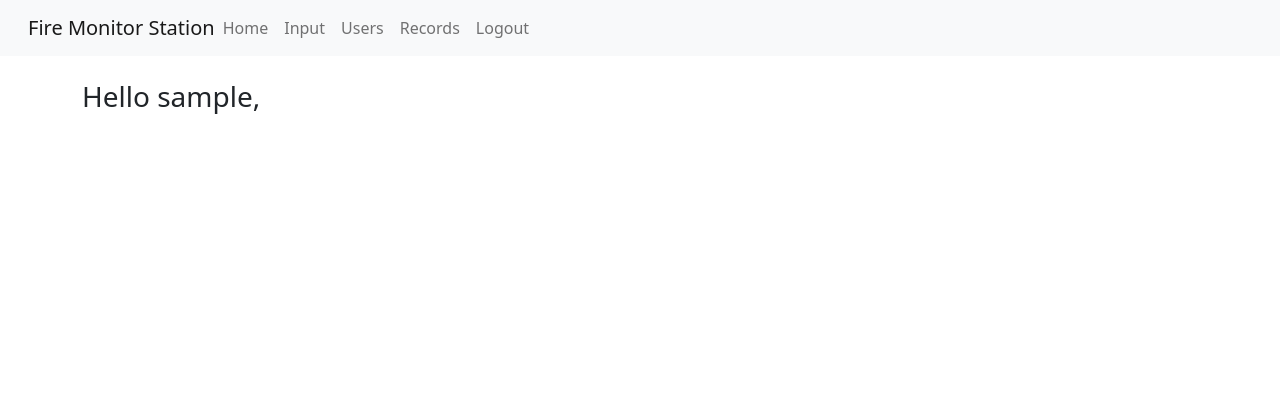
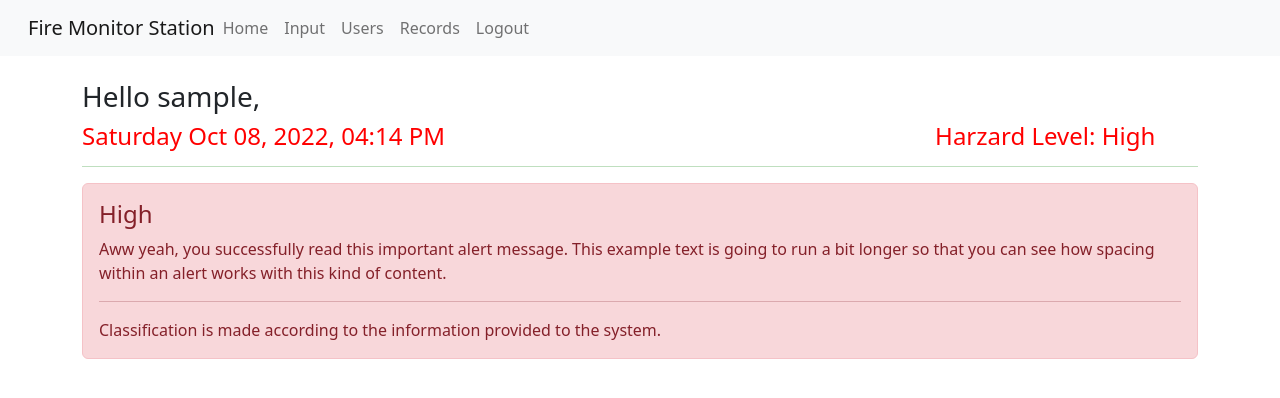
Before and after one commit to SusanGicheha/Forest-Fire-Detection-Using-Machine-Learning, a Flask app: page /dashboard in a window 1280 px wide. Shown: the top 398 px of the page. Run offline with Flask 2, Linux system fonts and the light colour scheme; a user stored in the database is signed in; data comes from the database, SQL or seed files in the repository; parts of the project's set-up code (start-up, migrations or seed data) failed here and were passed over; some libraries are stand-ins or nearby versions.

Commit message:
read last db input

```diff
--- a/app.py
+++ b/app.py
@@ -26,6 +26,9 @@ app = Flask(__name__)
 db = SQLAlchemy(app)
 bcrypt = Bcrypt(app)
 Bootstrap(app)
+
+
+
 model = load('random_forest.joblib')
 
 
@@ -172,10 +175,14 @@ def dashboard():
     x = datetime.datetime.now()
     y = x.strftime("%A %b %d, %Y, %I:%M %p")
     #r_status = features.query.order_by(features.status.desc()).first()
-    r_status = features.query.value(features.status.desc())
+    #r_status = features.query.value(features.status.desc())
     #read_status = cursor.execute('SELECT * FROM features ORDER BY status DESC LIMIT 1;')
     #r_status = read_status.fetchone()
-    return render_template('dashboard.html', name=session.get("username","Unknown"), date=y,status=r_status)
+    con = sqlite3.connect('database.db')
+    cur = con.cursor()
+    row = cur.execute('SELECT status FROM features ORDER BY id DESC LIMIT 1;')
+    last_row = row.fetchone()
+    return render_template('dashboard.html', name=session.get("username","Unknown"), date=y,last_row=last_row)
 
 
 
--- a/templates/dashboard.html
+++ b/templates/dashboard.html
@@ -2,10 +2,35 @@
 
 {% block content %}
 
+<!-- on log in    -->
+
+{% if current_user.is_authenticated %}
 
    <h3>Hello {{name}},</h3>
-   {% if current_user.is_authenticated %}
-   <!-- {{status}} -->
+  {% if last_row == (1,)%}
+  <h4 style="color: red;">{{date}} &emsp; &emsp; &emsp; &emsp; &emsp; &emsp; &emsp; &emsp; &emsp; &emsp; &emsp; &emsp; &emsp; &emsp; &emsp; &emsp;
+    Harzard Level: High </h4>
+   <hr style="color: green;">
+    <div class="alert alert-danger" role="alert">
+     <h4 class="alert-heading">High</h4>
+     <p>Aww yeah, you successfully read this important alert message. This example text is going to run a bit longer so that you can see how spacing within an alert works with this kind of content.</p>
+     <hr>
+     <p class="mb-0">Classification is made according to the information provided to the system.</p>
+   </div>
+  {%else%}
+  <p>{{date}} &emsp; &emsp; &emsp; &emsp; &emsp;&emsp;&emsp;&emsp;&emsp;&emsp;&emsp;&emsp;&emsp;&emsp;&emsp;&emsp;&emsp;&emsp;&emsp;&emsp;&emsp;&emsp;&emsp;&emsp;&emsp;&emsp;&emsp;&emsp;&emsp;&emsp;&emsp;&emsp;&emsp;
+    Harzard Level: Low </p>
+  <hr style="color: green;">
+  <div class="alert alert-success" role="alert">
+    <h4 class="alert-heading">Low</h4>
+    <p>Aww yeah, you successfully read this important alert message. This example text is going to run a bit longer so that you can see how spacing within an alert works with this kind of content.</p>
+    <hr>
+    <p class="mb-0">Classification is made according to the information provided to the system.</p>
+  </div>
+  {%endif%}
+
+  <!-- display on prediction -->
+
    {%if prediction_text == 1 %}
   <h4 style="color: red;">{{date}} &emsp; &emsp; &emsp; &emsp; &emsp; &emsp; &emsp; &emsp; &emsp; &emsp; &emsp; &emsp; &emsp; &emsp; &emsp; &emsp;
      Harzard Level: High </h4>
@@ -16,13 +41,7 @@
       <hr>
       <p class="mb-0">Classification is made according to the information provided to the system.</p>
     </div>
-    <div class="p-3 w-100 border border-success rounded">
-      <h4 class="alert-heading">Low</h4>
 
-      <p>Aww yeah, you successfully read this important alert message. This example text is going to run a bit longer so that you can see how spacing within an alert works with this kind of content.</p>
-      <hr>
-      <p class="mb-0">Classification is made according to the information provided to the system.</p>
-    </div>
     {%elif prediction_text == 0 %}
     <p>{{date}} &emsp; &emsp; &emsp; &emsp; &emsp;&emsp;&emsp;&emsp;&emsp;&emsp;&emsp;&emsp;&emsp;&emsp;&emsp;&emsp;&emsp;&emsp;&emsp;&emsp;&emsp;&emsp;&emsp;&emsp;&emsp;&emsp;&emsp;&emsp;&emsp;&emsp;&emsp;&emsp;&emsp;
       Harzard Level: Low </p>
@@ -33,12 +52,7 @@
       <hr>
       <p class="mb-0">Classification is made according to the information provided to the system.</p>
     </div>
-    <div class="alert alert-secondary" role="alert">
-      <h4 class="alert-heading">High</h4>
-      <p>Aww yeah, you successfully read this important alert message. This example text is going to run a bit longer so that you can see how spacing within an alert works with this kind of content.</p>
-      <hr>
-      <p class="mb-0">Classification is made according to the information provided to the system.</p>
-    </div>
+
     {%endif%}
 
 {% endif %}
```
